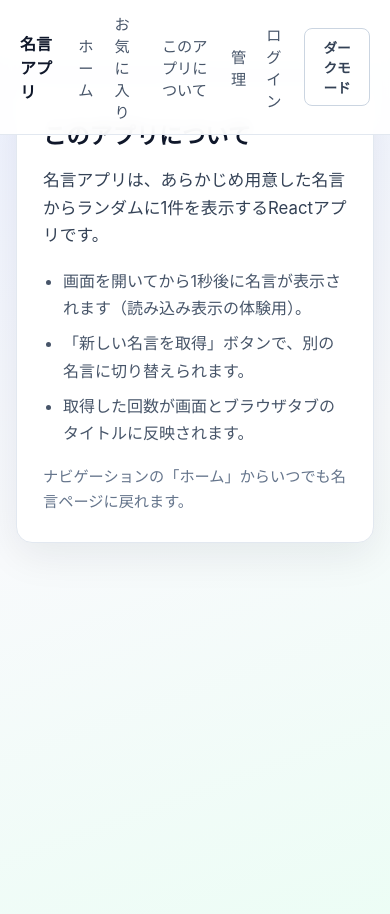
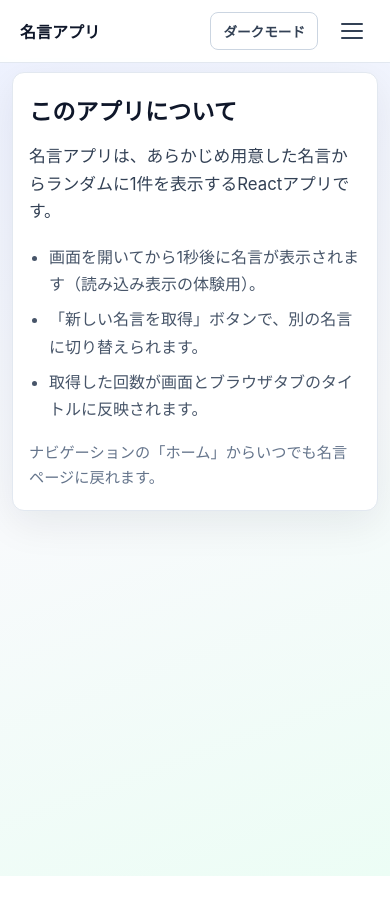
Before and after one commit to Shogo-Mato510/my-react-app, a React (Create React App) app: page /about in a window 390 px wide. Shown: the top 914 px of the page. After the commit the page ends 876 px from the top, so only its background shows below. Built offline with nearby package versions, Linux system fonts and the light colour scheme.

Commit message:
APIのURLを本番環境（Railway）に切り替え

```diff
--- a/src/App.css
+++ b/src/App.css
@@ -812,3 +812,81 @@
 .theme-dark .category-button:hover:not(:disabled) {
   background: #047857;
 }
+
+@keyframes spin {
+  to { transform: rotate(360deg); }
+}
+
+.spinner {
+  width: 36px;
+  height: 36px;
+  border: 3px solid #e2e8f0;
+  border-top-color: #4f46e5;
+  border-radius: 50%;
+  animation: spin 0.7s linear infinite;
+  margin: 8px auto 20px;
+}
+
+.theme-dark .spinner {
+  border-color: #334155;
+  border-top-color: #818cf8;
+}
+
+.quote-error {
+  display: flex;
+  align-items: center;
+  gap: 8px;
+  padding: 12px 16px;
+  margin: 0 0 24px;
+  border-radius: 10px;
+  background: #fef2f2;
+  border: 1px solid #fecaca;
+  color: #b91c1c;
+  font-size: 0.95rem;
+  font-weight: 500;
+}
+
+.theme-dark .quote-error {
+  background: #450a0a;
+  border-color: #7f1d1d;
+  color: #fca5a5;
+}
+
+@media (max-width: 600px) {
+  .App,
+  .page-about,
+  .page-admin,
+  .page-login {
+    padding: 16px 12px;
+  }
+
+  .quote-card {
+    padding: 24px 16px 20px;
+    border-radius: 12px;
+  }
+
+  .quote-heading {
+    font-size: 1.25rem;
+  }
+
+  .quote-button {
+    max-width: 100%;
+  }
+
+  .category-row {
+    flex-direction: column;
+    align-items: stretch;
+  }
+
+  .category-button {
+    width: 100%;
+    text-align: center;
+  }
+
+  .about-card,
+  .login-card,
+  .admin-card {
+    padding: 20px 16px;
+    border-radius: 12px;
+  }
+}
--- a/src/Navbar.css
+++ b/src/Navbar.css
@@ -76,3 +76,81 @@
   background: #312e81;
   color: #c7d2fe;
 }
+
+.hamburger-button {
+  display: none;
+  flex-direction: column;
+  justify-content: center;
+  align-items: center;
+  gap: 5px;
+  width: 36px;
+  height: 36px;
+  background: none;
+  border: none;
+  cursor: pointer;
+  padding: 4px;
+  border-radius: 6px;
+  flex-shrink: 0;
+}
+
+.hamburger-line {
+  display: block;
+  width: 22px;
+  height: 2px;
+  background: #334155;
+  border-radius: 2px;
+}
+
+.theme-dark .hamburger-line {
+  background: #e2e8f0;
+}
+
+@media (max-width: 600px) {
+  .hamburger-button {
+    display: flex;
+  }
+
+  .navbar-actions {
+    position: relative;
+  }
+
+  .navbar-links {
+    display: none;
+    position: absolute;
+    top: calc(100% + 8px);
+    right: 0;
+    flex-direction: column;
+    align-items: stretch;
+    gap: 2px;
+    background: #ffffff;
+    border: 1px solid #e2e8f0;
+    border-radius: 12px;
+    padding: 8px;
+    min-width: 160px;
+    box-shadow: 0 8px 24px rgba(15, 23, 42, 0.12);
+    z-index: 200;
+  }
+
+  .navbar-links.open {
+    display: flex;
+  }
+
+  .navbar-link {
+    padding: 10px 12px;
+    border-radius: 8px;
+  }
+
+  .navbar-link:hover {
+    background: #f1f5f9;
+  }
+
+  .theme-dark .navbar-links {
+    background: #1e293b;
+    border-color: #334155;
+    box-shadow: 0 8px 24px rgba(2, 6, 23, 0.45);
+  }
+
+  .theme-dark .navbar-link:hover {
+    background: #334155;
+  }
+}
--- a/src/Navbar.js
+++ b/src/Navbar.js
@@ -1,39 +1,47 @@
+import { useState } from 'react';
 import { Link } from 'react-router-dom';
 import './Navbar.css';
 import { clearAccessToken } from './authStorage';
 
 function Navbar({ isDarkMode, onToggleDarkMode, favoriteCount, isLoggedIn }) {
+  const [isMenuOpen, setIsMenuOpen] = useState(false);
+
+  const closeMenu = () => setIsMenuOpen(false);
+
   return (
     <header className="navbar">
       <div className="navbar-inner">
         <span className="navbar-brand">名言アプリ</span>
         <div className="navbar-actions">
-          <nav className="navbar-links" aria-label="メインナビゲーション">
-            <Link className="navbar-link" to="/">
+          <nav
+            className={`navbar-links${isMenuOpen ? ' open' : ''}`}
+            aria-label="メインナビゲーション"
+          >
+            <Link className="navbar-link" to="/" onClick={closeMenu}>
               ホーム
             </Link>
-            <Link className="navbar-link" to="/favorites">
+            <Link className="navbar-link" to="/favorites" onClick={closeMenu}>
               お気に入り
               {favoriteCount > 0 && (
                 <span className="favorites-count-badge">({favoriteCount})</span>
               )}
             </Link>
-            <Link className="navbar-link" to="/about">
+            <Link className="navbar-link" to="/about" onClick={closeMenu}>
               このアプリについて
             </Link>
-            <Link className="navbar-link" to="/admin">
+            <Link className="navbar-link" to="/admin" onClick={closeMenu}>
               管理
             </Link>
             {isLoggedIn ? (
               <Link
                 className="navbar-link"
                 to="/login"
-                onClick={() => clearAccessToken()}
+                onClick={() => { clearAccessToken(); closeMenu(); }}
               >
                 ログアウト
               </Link>
             ) : (
-              <Link className="navbar-link" to="/login">
+              <Link className="navbar-link" to="/login" onClick={closeMenu}>
                 ログイン
               </Link>
             )}
@@ -45,6 +53,17 @@ function Navbar({ isDarkMode, onToggleDarkMode, favoriteCount, isLoggedIn }) {
           >
             {isDarkMode ? 'ライトモード' : 'ダークモード'}
           </button>
+          <button
+            type="button"
+            className="hamburger-button"
+            onClick={() => setIsMenuOpen((v) => !v)}
+            aria-expanded={isMenuOpen}
+            aria-label="メニューを開閉"
+          >
+            <span className="hamburger-line" />
+            <span className="hamburger-line" />
+            <span className="hamburger-line" />
+          </button>
         </div>
       </div>
     </header>
--- a/src/pages/Admin.js
+++ b/src/pages/Admin.js
@@ -3,7 +3,7 @@ import { useNavigate } from 'react-router-dom';
 import '../App.css';
 import { clearAccessToken, getAccessToken } from '../authStorage';
 
-const API_BASE = 'http://127.0.0.1:8000';
+const API_BASE = 'https://web-production-0a5cd.up.railway.app';
 
 function authHeaders() {
   const token = getAccessToken();
--- a/src/pages/Home.js
+++ b/src/pages/Home.js
@@ -45,7 +45,7 @@ function Home({ isFavorite, addFavorite }) {
       setError(false);
 
       try {
-        const response = await fetch('http://127.0.0.1:8000/items');
+        const response = await fetch('https://web-production-0a5cd.up.railway.app/items');
         if (!response.ok) {
           throw new Error('Failed to fetch items');
         }
@@ -80,7 +80,7 @@ function Home({ isFavorite, addFavorite }) {
     let isMounted = true;
     const fetchCategories = async () => {
       try {
-        const res = await fetch('http://127.0.0.1:8000/quotes/categories');
+        const res = await fetch('https://web-production-0a5cd.up.railway.app/quotes/categories');
         if (!res.ok) throw new Error('Failed to fetch categories');
         const data = await res.json();
         if (!isMounted) return;
@@ -102,7 +102,7 @@ function Home({ isFavorite, addFavorite }) {
     setCategoryQuote(null);
     try {
       const res = await fetch(
-        `http://127.0.0.1:8000/quotes/random?category=${encodeURIComponent(selectedCategory)}`
+        `https://web-production-0a5cd.up.railway.app/quotes/random?category=${encodeURIComponent(selectedCategory)}`
       );
       if (!res.ok) throw new Error('Failed to fetch category quote');
       setCategoryQuote(await res.json());
@@ -127,10 +127,16 @@ function Home({ isFavorite, addFavorite }) {
           名言を取得した回数：<strong>{fetchCount}</strong>回
         </p>
 
-        {loading && <p className="quote-status">読み込み中...</p>}
+        {loading && (
+          <div className="quote-status">
+            <div className="spinner" role="status" aria-label="読み込み中" />
+          </div>
+        )}
 
         {!loading && error && (
-          <p className="quote-status">データの取得に失敗しました</p>
+          <p className="quote-error" role="alert">
+            ⚠ データの取得に失敗しました。再度お試しください。
+          </p>
         )}
 
         {!loading && !error && (
@@ -174,7 +180,9 @@ function Home({ isFavorite, addFavorite }) {
           </div>
 
           {categoryError && (
-            <p className="quote-status">カテゴリの名言取得に失敗しました</p>
+            <p className="quote-error" role="alert">
+              ⚠ カテゴリの名言取得に失敗しました。再度お試しください。
+            </p>
           )}
 
           {categoryQuote && !categoryError && (
--- a/src/pages/Login.js
+++ b/src/pages/Login.js
@@ -3,7 +3,7 @@ import { useNavigate } from 'react-router-dom';
 import '../App.css';
 import { setAccessToken } from '../authStorage';
 
-const API_BASE = 'http://127.0.0.1:8000';
+const API_BASE = 'https://web-production-0a5cd.up.railway.app';
 
 function Login() {
   const navigate = useNavigate();
```
